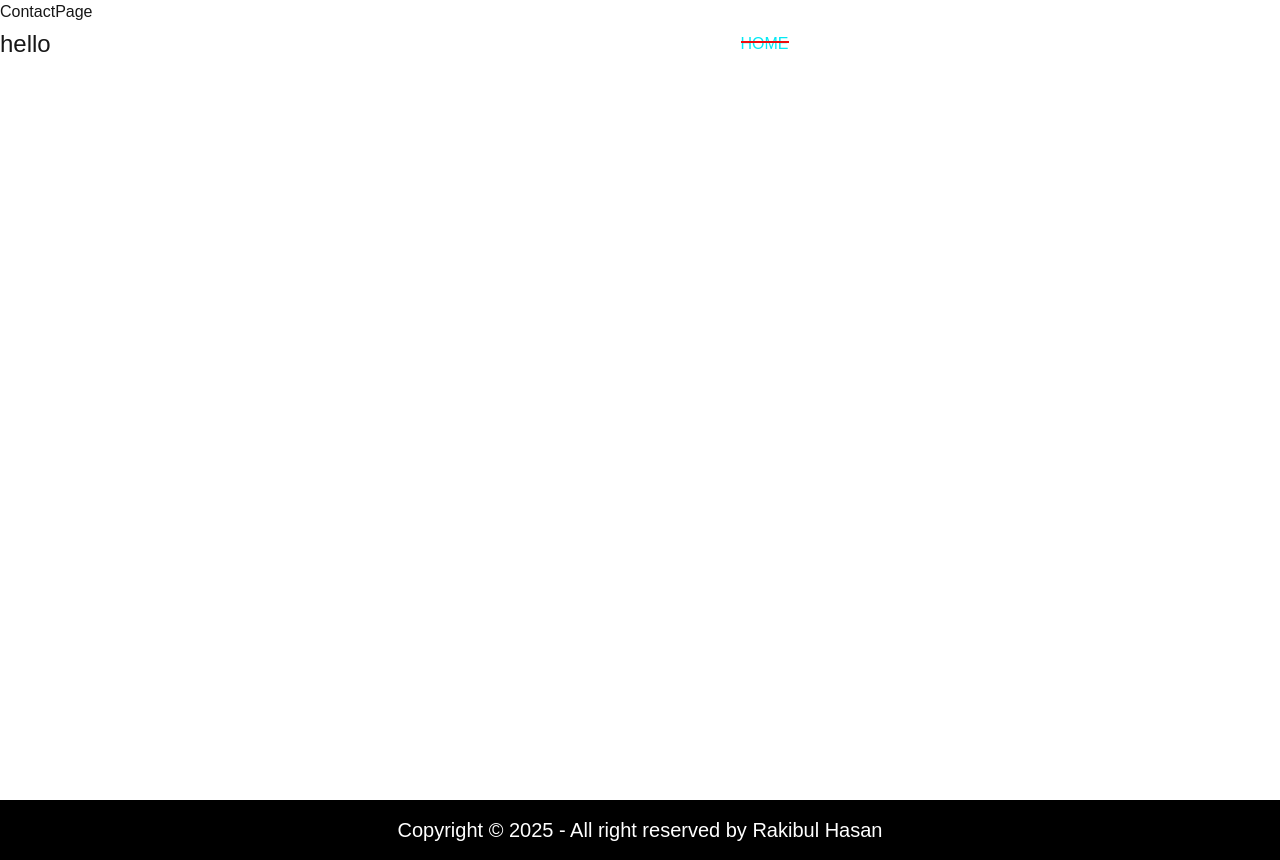
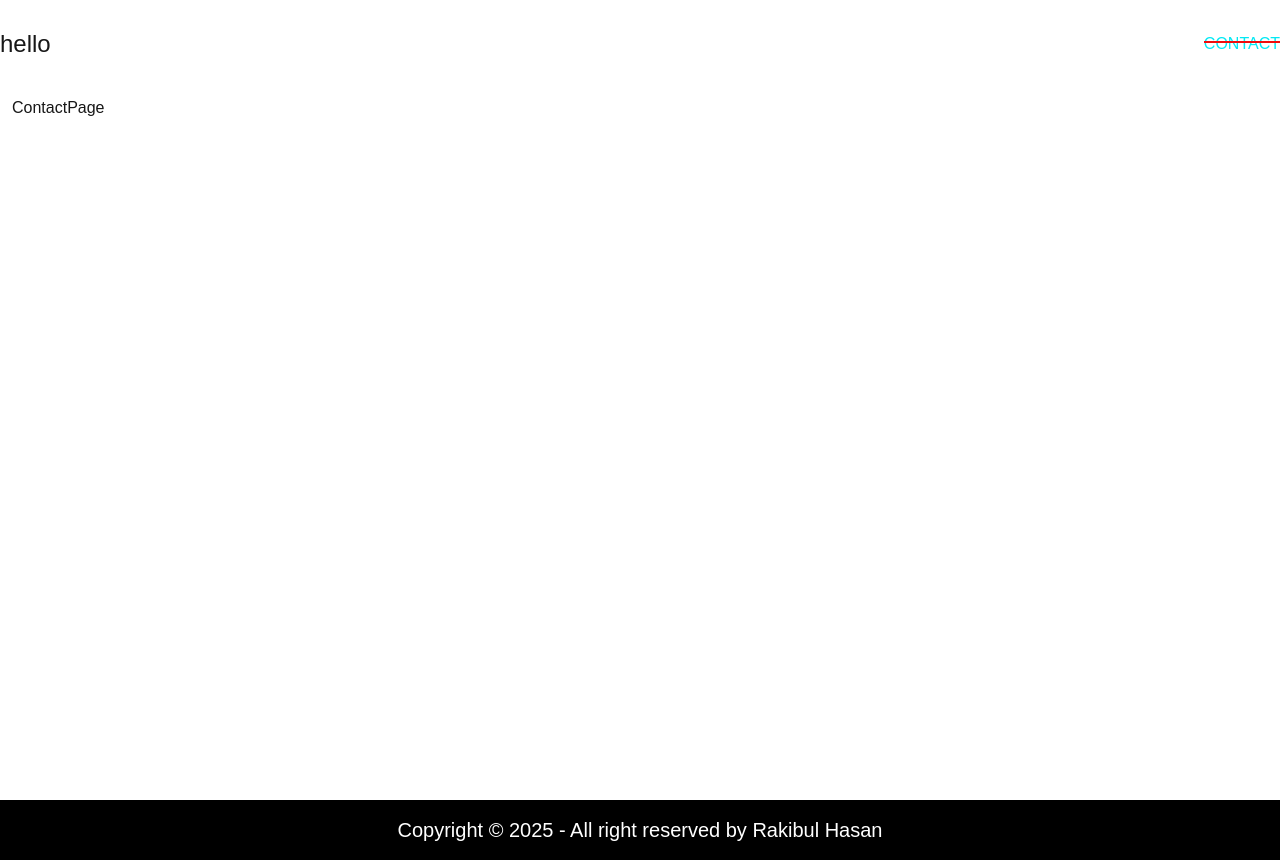
Before and after one commit to rakibul561/rakibul-Portfolio, a Next.js app in the folder client/: page /contact in a window 1280 px wide. Built offline with nearby package versions, Linux system fonts and the light colour scheme.

Commit message:
navbar complate

```diff
--- a/client/src/app/(public)/contact/page.tsx
+++ b/client/src/app/(public)/contact/page.tsx
@@ -2,7 +2,7 @@
 
 const ContactPage = () => {
     return (
-        <div>
+        <div className="">
             <h1> ContactPage</h1>
         </div>
     );
--- a/client/src/app/(public)/layout.tsx
+++ b/client/src/app/(public)/layout.tsx
@@ -1,3 +1,5 @@
+// PublicLayout.tsx
+
 import Footer from "@/components/Footer";
 import Navber from "@/components/Navbar/Navbar";
 
@@ -10,10 +12,17 @@ export default function PublicLayout({
   return (
     <>
       <Navber/>
-      <main className="min-h-dvh">
-            {children}
+
+
+      <main className="min-h-dvh pt-24">
+
+
+        <div className="max-w-7xl mx-auto px-3">
+          {children}
+        </div>
 
       </main>
+
       <Footer/>
     </>
   );
--- a/client/src/components/Navbar/Navbar.tsx
+++ b/client/src/components/Navbar/Navbar.tsx
@@ -1,92 +1,73 @@
 "use client";
 
 import { useEffect, useState } from "react";
-
-import { Link as ScrollLink } from "react-scroll";
-import './Navbar.css'
+import Link from "next/link";
+import { usePathname } from "next/navigation"; // for active link
+import './Navbar.css';
 
 const Navber = () => {
   const [isToggle, setIsToggle] = useState(false);
   const [scroll, setScroll] = useState(false);
+  const pathname = usePathname();
 
   // navs links
   const links = [
-    { path: "home", label: "Home" },
-    { path: "about", label: "About" },
-    { path: "skills", label: "Skills" },
-    { path: "projects", label: "Projects" },
-    { path: "services", label: "Services" },
-    { path: "contact", label: "Contact" },
+    { path: "/", label: "Home" },
+    { path: "/about", label: "About" },
+    { path: "/skills", label: "Skills" },
+    { path: "/projects", label: "Projects" },
+    { path: "/services", label: "Services" },
+    { path: "/contact", label: "Contact" },
   ];
 
-  // define a home screen height
   useEffect(() => {
     const handleScroll = () => {
-      if (window.scrollY > 100) {
-        setScroll(true);
-      } else {
-        setScroll(false);
-      }
+      setScroll(window.scrollY > 100);
     };
     window.addEventListener("scroll", handleScroll);
-
-    return () => {
-      window.removeEventListener("scroll", handleScroll);
-    };
+    return () => window.removeEventListener("scroll", handleScroll);
   }, []);
 
-
   return (
-    <>
     <nav
       className={`w-full fixed top-0 z-50 ${scroll ? "md:py-8 py-6 backdrop-blur-3xl" : "py-3 bg-transparent"} transition-all ease-in duration-300 px-3 md:px-0`}
     >
-        <div className={`flex mt-4 text-2xl justify-between items-center max-w-7xl mx-auto`}>
+      <div className="flex mt-4 text-2xl justify-between items-center max-w-7xl mx-auto">
+        {/* Logo */}
         <div className="w-32">
-            {/* <img src={logo} alt="" /> */}
-            <h1> hello</h1>
+          <h1>hello</h1>
         </div>
-          {/* mobile device */}
-          <ul
-            className={`flex flex-col md:hidden items-center gap-10 uppercase text-sm cursor-pointer font-italic  text-slate-300  text-[16px] font-medium  ${ isToggle ? "sidebar-open" : "sidebar-closed"} `}>
+
+        {/* Mobile Menu */}
+        <ul className={`flex flex-col md:hidden items-center gap-10 uppercase text-sm cursor-pointer font-italic text-slate-300 text-[16px] font-medium ${isToggle ? "sidebar-open" : "sidebar-closed"}`}>
           <div className="w-32">
-            {/* <img src={logo} alt="" /> */}
             <h1>hello</h1>
           </div>
           {links.map((nav, i) => (
-              <li key={i + 1}>
-                <ScrollLink
-                  onClick={() => setIsToggle(false)}
-                  to={nav.path}
-                  spy={true}
-                  smooth={true}
-                  duration={500}
-                  offset={-50}
-                  className={`nav-link ${nav.path === "home" && !scroll ? "nav-link active" : "" }`}>
+            <li key={i}>
+              <Link href={nav.path} onClick={() => setIsToggle(false)}>
+                <span className={`nav-link ${pathname === nav.path ? "active" : ""}`}>
                   {nav.label}
-                </ScrollLink>
+                </span>
+              </Link>
             </li>
           ))}
         </ul>
-          {/* laptop device */}
-          <ul className={` md:flex hidden items-center  gap-7 uppercase cursor-pointer font-italic  text-slate-300  text-[16px] font-medium`}>
+
+        {/* Desktop Menu */}
+        <ul className="md:flex hidden items-center gap-7 uppercase cursor-pointer font-italic text-slate-300 text-[16px] font-medium">
           {links.map((nav, i) => (
-              <li key={i + 1}>
-                <ScrollLink
-                  to={nav.path}
-                  spy={true}
-                  activeClass="active"
-                  smooth={true}
-                  duration={500}
-                  // offset={-50}
-                  className={`nav-link ${nav.path === "home" && !scroll ? "nav-link active" : "" }`}
-                >
+            <li key={i}>
+              <Link href={nav.path}>
+                <span className={`nav-link ${pathname === nav.path ? "active" : ""}`}>
                   {nav.label}
-                </ScrollLink>
+                </span>
+              </Link>
             </li>
           ))}
         </ul>
-          {/* condition bar in mobile device */}
+
+        {/* Mobile Toggle Button */}
         <button
           className={`md:hidden text-3xl transition-transform duration-300 pr-3 ease-in-out ${isToggle ? "transform rotate-45" : ""}`}
           onClick={() => setIsToggle(!isToggle)}
@@ -95,12 +76,8 @@ const Navber = () => {
           <div className="bar"></div>
           <div className="bar"></div>
         </button>
-
-
-
       </div>
     </nav>
-    </>
   );
 };
 
```
Lines whose indentation alone changed are shown as unchanged.
